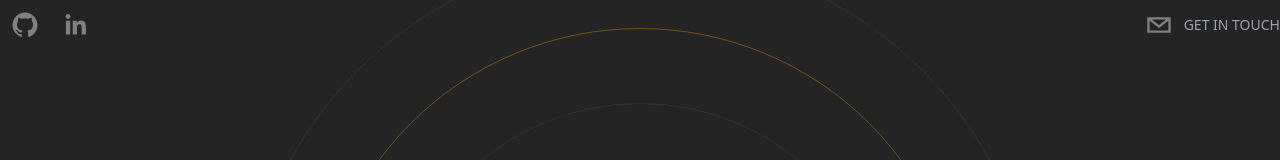
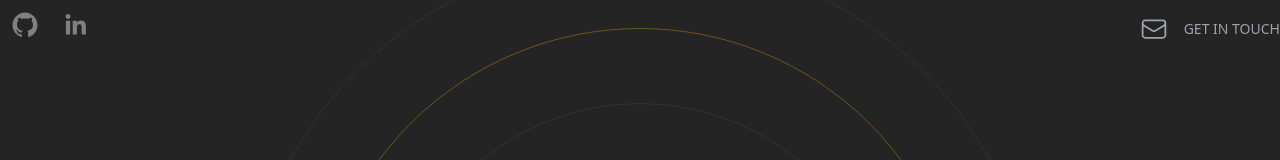
Before and after one commit to rohitrai3/portfolio, a Next.js app: page / in a window 1280 px wide. Shown: the top 160 px of the page. Built offline with nearby package versions, Linux system fonts and the light colour scheme.

Commit message:
replace email icon to solve hydration issue

```diff
--- a/components/Header.tsx
+++ b/components/Header.tsx
@@ -1,6 +1,8 @@
 import React from "react";
 import { SocialIcon } from "react-social-icons";
 import { motion } from "framer-motion";
+import { EnvelopeIcon } from "@heroicons/react/24/outline";
+import Link from "next/link";
 
 type Props = {};
 
@@ -35,7 +37,7 @@ export default function Header({}: Props) {
           bgColor="transparent"
         />
       </motion.div>
-
+      <Link href="#contact">
         <motion.div
           initial={{
             x: 500,
@@ -50,18 +52,14 @@ export default function Header({}: Props) {
           transition={{
             duration: 1.5,
           }}
-        className="flex flex-row items-center text-gray-300 cursor-pointer"
+          className="flex flex-row items-center justify-center text-gray-400 cursor-pointer space-x-4 mt-2"
         >
-        <SocialIcon
-          className="cursor-pointer"
-          network="email"
-          fgColor="gray"
-          bgColor="transparent"
-        />
-        <p className="uppercase hidden md:inline-flex text-sm text-gray-400">
+          <EnvelopeIcon className="h-7" />
+          <p className="uppercase hidden md:inline-flex text-sm">
             Get In Touch
           </p>
         </motion.div>
+      </Link>
     </header>
   );
 }
```
Lines whose indentation alone changed are shown as unchanged.
